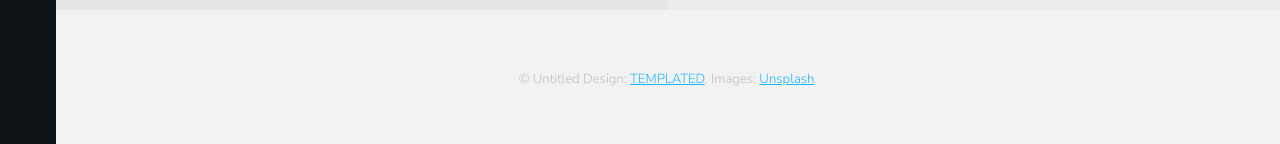
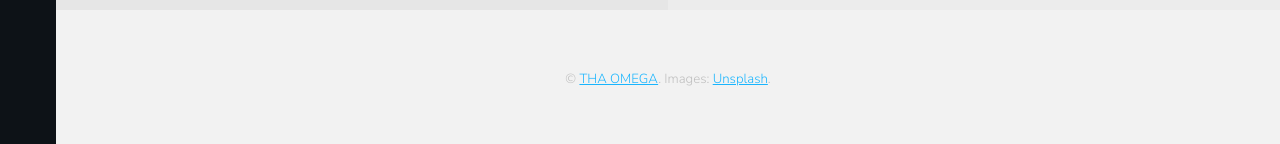
Before and after one commit to thaomega/thaomega.github.io, a plain HTML site: page gallery.html in a window 1280 px wide. Shown: the part 1673-1817 px from the top of the page. Drawn offline with Linux system fonts and the light colour scheme.

Commit message:
Update gallery.html

```diff
--- a/gallery.html
+++ b/gallery.html
@@ -1,12 +1,7 @@
 <!DOCTYPE HTML>
-<!--
-	Snapshot by TEMPLATED
-	templated.co @templatedco
-	Released for free under the Creative Commons Attribution 3.0 license (templated.co/license)
--->
 <html>
 	<head>
-		<title>Gallery - Snapshot by TEMPLATED</title>
+		<title>Gallery - THA OMEGA</title>
 		<meta charset="utf-8" />
 		<meta name="viewport" content="width=device-width, initial-scale=1" />
 		<link rel="stylesheet" href="assets/css/main.css" />
@@ -131,7 +126,7 @@
 					<!-- Footer -->
 						<footer id="footer">
 							<div class="copyright">
-								&copy; Untitled Design: <a href="https://templated.co/">TEMPLATED</a>. Images: <a href="https://unsplash.com/">Unsplash</a>.
+								&copy; <a href="https://thaome.ga/">THA OMEGA</a>. Images: <a href="https://unsplash.com/">Unsplash</a>.
 							</div>
 						</footer>
 				</section>
```
